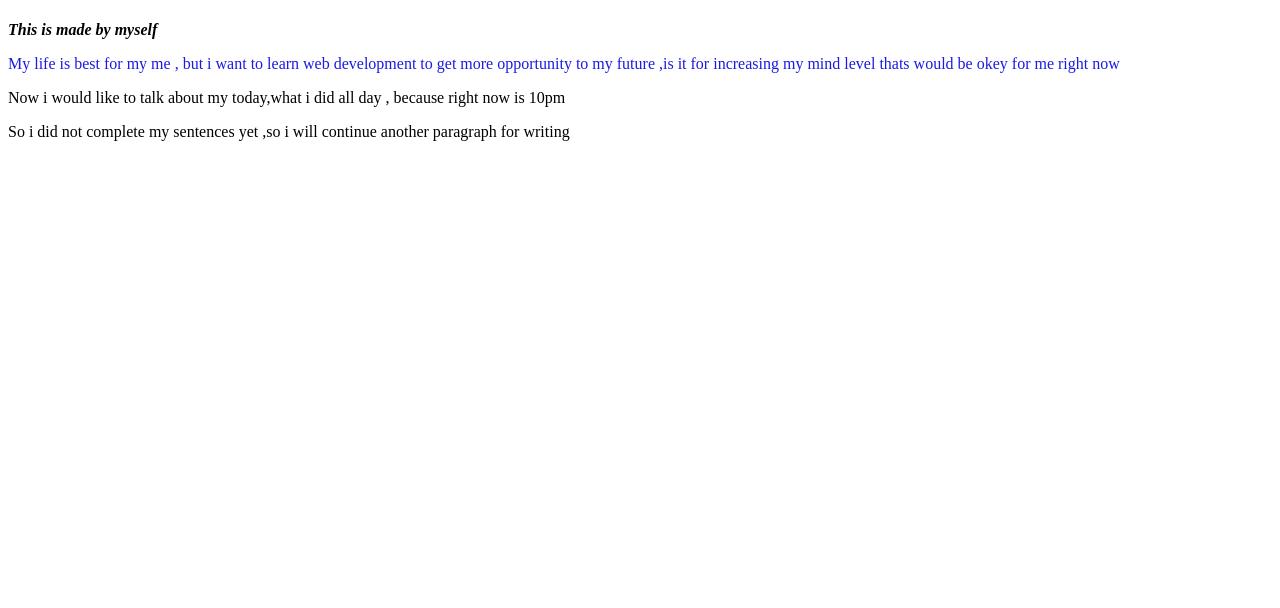
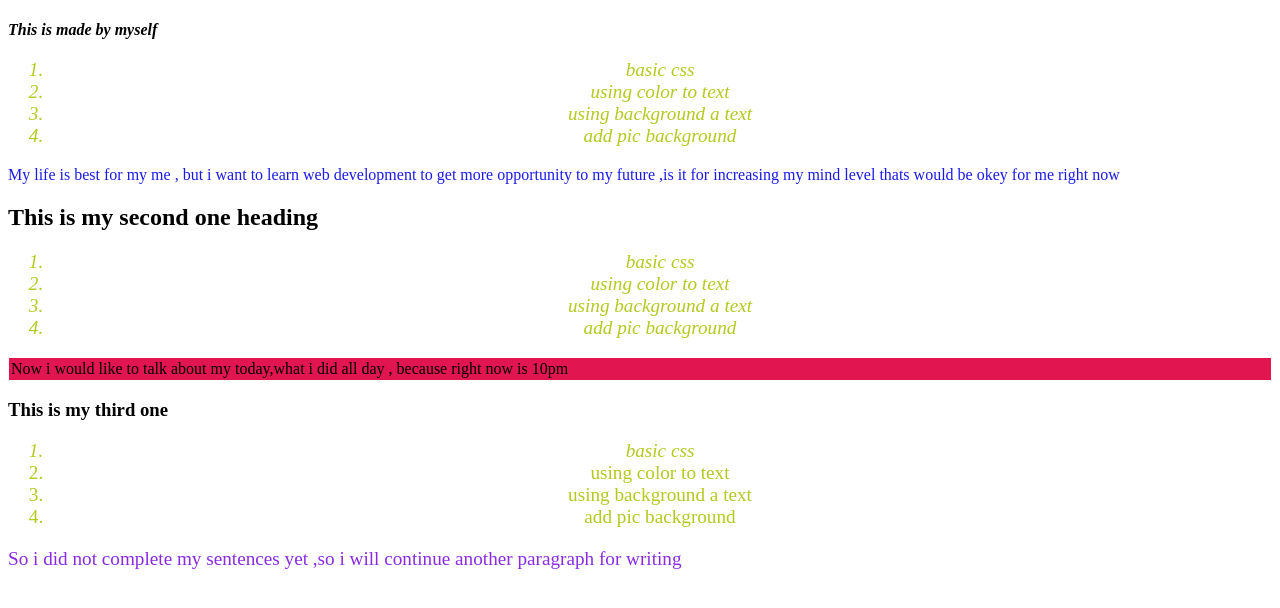
Before and after one commit to shanaztuli/my-journey-, a plain HTML site: page index.html in a window 1280 px wide. Drawn offline with Linux system fonts and the light colour scheme.

Commit message:
added the others design

```diff
--- a/index.html
+++ b/index.html
@@ -6,7 +6,7 @@
     <title>My journey start today </title>
     <link rel="stylesheet" href="styles/color.css">
     <style>
-        #routine{background-color: rgb(20, 167, 167);
+        #routine{background-color: rgb(225, 21, 79);
         margin: 1px;
     padding: 2px;
 border: 5px;}
@@ -14,9 +14,28 @@ border: 5px;}
     </style>
 </head>
 <body> <h1></h1><b><i>This is made by myself</i></b>
+    <ol class="nice"><li>basic css </li>
+    <li>using color to text</li>
+    <li> using background a text </li>
+    <li>add pic background</li>
+
+
+
+</ol>
     <p style="color: rgb(27, 27, 228);">My life is best for my me , but i want to learn web development to get more opportunity to my future ,is it for increasing my mind level thats would be okey for me right now</p>
-    <p class="routine">Now i would like to talk about my today,what i did all day , because right now is 10pm </p>
-    <p style="">So i did not complete my sentences yet ,so i will continue another paragraph for writing </p>
+    <h2><b>This is my second one heading </b></h2>
+    <ol class="nice"><li>basic css </li>
+    <li>using color to text</li>
+    <li> using background a text </li>
+    <li>add pic background</li> </ol>
+    <p id="routine">Now i would like to talk about my today,what i did all day , because right now is 10pm </p>
+    <h3><b>This is my third one </b></h3>
+    <ol class="nice"><li>basic css </li>
+   <span class="viewport"> <li>using color to text</li>
+    <li> using background a text </li>
+    <li>add pic background</li></span></ol>
+
+    <p class="fantastic">So i did not complete my sentences yet ,so i will continue another paragraph for writing </p>
 
 
 </body>
--- a/styles/color.css
+++ b/styles/color.css
@@ -0,0 +1,19 @@
+.fantastic{color: blueviolet;
+
+border: 10px; box-shadow: none;
+margin-top: 20px;
+font-size: larger;
+
+
+}
+.nice{color: rgb(181, 200, 32);
+
+text-align: center;
+font-size: 20px;
+font-style: italic;
+font-weight: 500;
+font-size: larger;
+
+
+}
+.viewport{font-style: initial;}
```
